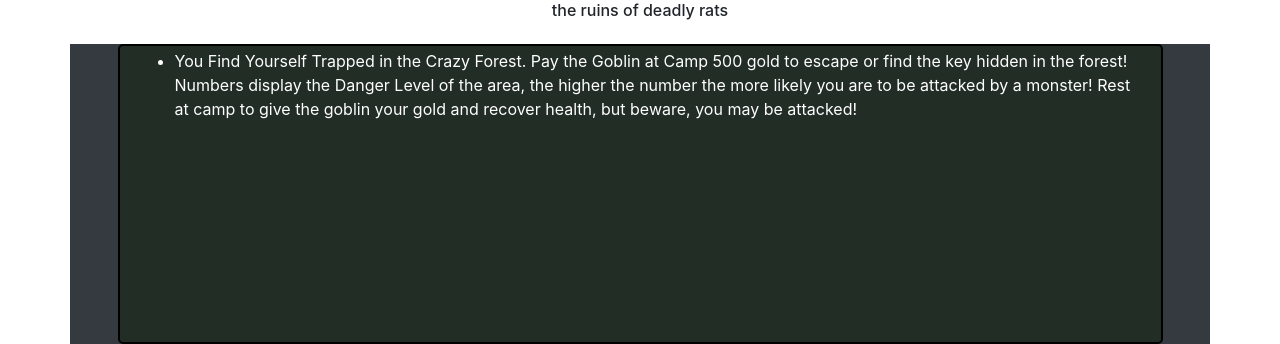
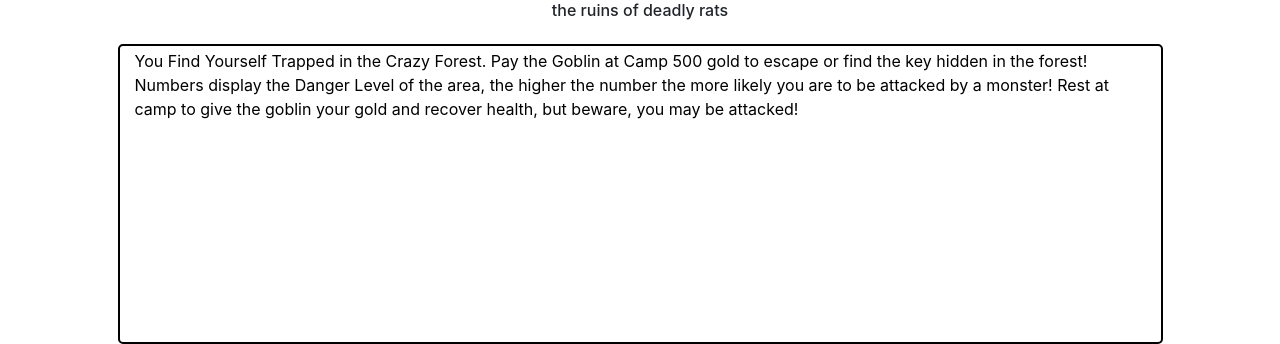
Before and after one commit to KNJour/crazy_forest, a Django app: page / in a window 1280 px wide. Shown: the part 888-1232 px from the top of the page. Run offline with Django 3.2, Linux system fonts and the light colour scheme; some libraries are stand-ins or nearby versions; some web fonts are replaced.

Commit message:
game is completable, if not a bit easy

```diff
--- a/game/static/css/style.css
+++ b/game/static/css/style.css
@@ -1,6 +1,5 @@
 body {
     font-family: 'Yusei Magic', sans-serif;
-    background-color: #222d26;
 }
 
 .direction-img {
@@ -13,8 +12,6 @@ body {
 .direction-row {
     height: 100px;
 }
-.main-contain {
-}
 
 .gold {
     color: #ffd700;
@@ -23,8 +20,6 @@ body {
 .activity-log {
     height: 300px;
     overflow: scroll;
-    background-color: #222d26;
-    color: #e3e3e3;
     border: 2px solid black;
     border-radius: 5px;
     padding: 3px;
--- a/game/templates/index.html
+++ b/game/templates/index.html
@@ -32,8 +32,8 @@
             <div class="col-4"></div>
             <div class="col-4 text-center">
                 <div class="info-wrapper carousel-caption">
-                    <h3 class="info" style="color:{{request.session.left.color}}">Danger: {{request.session.left.danger}}</h3>
-                    <h3 class="gold info">Gold: {{request.session.left.gold}}</h3>
+                    <h3 class="info" style="color:{{request.session.up.color}}">Danger: {{request.session.up.danger}}</h3>
+                    <h3 class="gold info">Gold: {{request.session.up.gold}}</h3>
                 </div>
                 <form action="/search" method="post">
                     {% csrf_token %}
@@ -97,14 +97,12 @@
             <div class="col-4"></div>
         </div>
         <!-- TEXT DISPLAY -->
-        <div class="row d-flex justify-content-center bg-dark mt-3">
+        <div class="row d-flex justify-content-center mt-3">
 
             <div class="col-11 activity-log">
-                <ul>
                     {% for event in event_log reversed%}
-                    <li style="color:{{event.color}};">{{event.message}}</li>
+                    <p style="color:{{event.color}};" class="event-text">{{event.message}}</p>
                     {% endfor %}
-                </ul>
             </div>
         </div>
     </div>
--- a/game/views.py
+++ b/game/views.py
@@ -4,13 +4,13 @@ import random
 status = "green"
 area_list = ['forest', 'castle', 'village', 'temple', 'field', 'swamp', 'bog', 'river', 'stream', 'woods', 'cave', 'mountain', 'valley', 'desert', 'oasis', 'dungeon', 'ruins', 'graveyard', 'cemetery', 'tomb', 'crypt', 'catacombs',]
 
-adjective_list = ['forbidden', 'haunted', 'seemingly-friendly', 'mysterious', 'ominous', 'dark', 'enchanted', 'magical', 'totally cool', 'very very not cool', 'spooky', 'scary', 'creepy', 'deadly', 'dangerous', 'unsettling', 'lovely', 'gross', 'wet', 'colorful', 'lame-looking', 'cursed', 'smelly', 'cold', 'scorching', 'rad as hell', 'boring', 'dull', 'dank', 'bright', 'offputting', 'nondescript', 'fun', 'not fun', 'unfun', 'uncool', 'cool', 'uninteresting', 'interesting', 'unremarkable', 'remarkable', 'unmemorable', 'memorable', 'forgettable', 'angry', 'fierce', 'pure evil', 'probably not that bad', 'man-eating', 'nuclear' 'bananas', 'brain eating', 'lame']
+adjective_list = ['forbidden', 'haunted', 'seemingly-friendly', 'mysterious', 'ominous', 'dark', 'enchanted', 'magical', 'totally cool', 'very very not cool', 'spooky', 'scary', 'creepy', 'deadly', 'dangerous', 'unsettling', 'lovely', 'gross', 'wet', 'colorful', 'lame-looking', 'cursed', 'smelly', 'cold', 'scorching', 'rad as hell', 'boring', 'dull', 'dank', 'bright', 'offputting', 'nondescript', 'fun', 'not fun', 'unfun', 'uncool', 'cool', 'uninteresting', 'interesting', 'unremarkable', 'remarkable', 'unmemorable', 'memorable', 'forgettable', 'angry', 'fierce', 'pure evil', 'probably not that bad', 'man-eating', 'nuclear', 'bananas', 'brain eating', 'lame']
 
 noun_list = ['fun', 'happiness', 'death', 'cruelty', 'danger', 'coolness', 'lameness', 'time','space', 'the universe', 'the multiverse', 'the void', 'the abyss', 'the beyond', 'the unknown', 'the unknowable', 'the unnameable', 'the unpronounceable', 'fury', 'love', 'solitude', 'togetherness', 'safety', 'lies', 'craziness', 'turtles', 'bananas', 'brains', 'life', 'ice', 'fire', 'water', 'earth', 'air', 'the elements', 'harmony', 'impeccable style']
 
 monster_list = ['goblin', 'orc', 'ogre', 'troll', 'dragon', 'giant', 'spider', 'rat', 'snake', 'giant_snake', 'bat', 'giant frog', 'lizard', 'scorpion', 'crab', 'flying fish', 'bird', 'giant worm', 'giant ant', 'giant bee', 'giant wasp', 'giant mosquito', 'centipede', 'millipede', 'slug', 'snail', 'octopus', 'squid', 'jellyfish', 'amoeba', 'mushroom', 'plant', 'talking tree', 'fairy', 'elf', 'dwarf', 'turtle', 'giraffe', 'B52 Bomber', 'cat', 'dog', 'wolf', 'bear', 'lion', 'tiger', 'shark', 'whale', 'dolphin', 'seal', 'walrus', 'penguin', 'polar bear', 'panda', 'koala', 'kangaroo', 'sloth', 'sasquatch', 'yeti', 'unicorn', 'hippogriff', 'griffin', 'phoenix', 'hydra', 'chimera', 'minotaur', 'cyclops', 'medusa', 'sphinx', 'kraken', 'leviathan', 'loch ness monster', 'mothman']
 
-good_verbs = ['helped', 'aided', 'assisted', 'healed', 'cured', 'rescued', 'protected', 'defended', 'guarded', 'shield' 'assisted', 'helped', 'saved']
+good_verbs = ['helped', 'aided', 'assisted', 'healed', 'cured', 'rescued', 'protected', 'defended', 'guarded', 'shielded', 'assisted', 'helped', 'saved']
 
 attack_verbs = ['attacked', 'somehow clawed', 'eaten alive, screaming', 'mauled', 'savaged', 'preached to about our lord jesus christ', 'screamed at', 'yelled at', 'insulted', 'mocked', 'made fun of', 'laughed at', 'told an untasteful joke', 'told a sad story', 'told a scary story', 'told a very boring story', 'punched', 'kicked', 'farted on', 'spit on', 'peed on', 'pooped on', 'jumped', 'ganked', 'shot', 'ruined your whole worldview', 'pumbled', 'beat up', 'slapped', 'slapped around', 'slapped silly', 'slapped upside the head', 'slapped upside the face', 'slapped upside the butt', 'slapped upside the back', 'almost murdered', 'challenged to a fierce rap battle']
 
@@ -46,15 +46,18 @@ def area_generator():
     return area
 
 def event_generator(danger, gold, monster, name):
-    roll = random.randint(1, 12)
+    roll = random.randint(1, 11)
+    print("roll: " + str(roll) + "danger: " + str(danger)) #debug
     gold_loss = False
     gold_change = 0
+    message = ""
     if random.randint(1, 9) == 1:
         gold_loss = True
         gold_change = -random.randint(1, 25)
         gold_change = gold_change
 
     if roll <= danger:
+        print("bad event")
         color = 'red'
         health_change = random.randint(3, 35)
         event_format = random.randint(1, 5)
@@ -67,8 +70,10 @@ def event_generator(danger, gold, monster, name):
             message = "while exploring " + name + " you were " + random.choice(attack_verbs) + " by a " + monster + " and lost " + str(health_change) + " health!"
         if gold_loss:
             message += " You also lost " + str(gold_change) + " gold!"
-        health_change = -health_change
+            health_change = -health_change
+        # good events
     else:
+        print("good event")
         extra_gold = False
         extra_gold_value = 0
         health_change = 0
@@ -87,7 +92,7 @@ def event_generator(danger, gold, monster, name):
             message = "while exploring " + name + " you encountered a " + random.choice(adjective_list) + " " + monster + "! It fed you and you gained " + str(gained_health) + " health! You also found " + str(gold) + " gold!"
         if event_format == 4:
             gold = round(gold / 2)
-            message = "You found " + str(gold) + " gold! But then you encountered a group of" + random.choice(adjective_list) + " " + monster + "s who took half of it!"
+            message = "You found " + str(gold) + " gold! But then you encountered a group of " + random.choice(adjective_list) + " " + monster + "s who took half of it!"
         gold_change = gold
         if extra_gold:
             message += " Afterwards you also found " + str(extra_gold_value) + " gold!"
@@ -101,16 +106,19 @@ def event_generator(danger, gold, monster, name):
     return data
 intro = {
             'message': "You Find Yourself Trapped in the Crazy Forest. Pay the Goblin at Camp 500 gold to escape or find the key hidden in the forest! Numbers display the Danger Level of the area, the higher the number the more likely you are to be attacked by a monster! Rest at camp to give the goblin your gold and recover health, but beware, you may be attacked!",
-            'color': "white"
+            'color': "black"
         }
 
-event_log = [intro]
 
 def index(request):
-    # checks if session has gold amount or health then assigns default value
+    if not request.session.get('event_log'):
+        request.session['event_log'] = [intro]
     if 'event' in request.session:
-        event_log.append(request.session['event'])
+        request.session['event_log'].append(request.session['event'])
+        request.session.save()
     if 'gold' not in request.session:
+        request.session['gold'] = 0
+    if request.session['gold'] < 0:
         request.session['gold'] = 0
     if 'health' not in request.session:
         request.session['health'] = 100
@@ -129,10 +137,14 @@ def index(request):
     # updates data dictionary with session values
     data = {
         'statuscolor': status,
-        'event_log': event_log,
+        'event_log': request.session['event_log'],
     }
-
-    print(data['statuscolor'])
+    if request.session['health'] <= 0:
+        game_over = {
+            'message': "You Died! Game Over!",
+            'color': "red"
+        }
+        data.event_log = [game_over]
     return render(request, 'index.html', data)
 
 def search(request):
@@ -151,10 +163,32 @@ def search(request):
     return redirect('/')
 
 def camp(request):
-    request.session['event'] = {
-        'message': "You Rest at Camp and Recover 50 Health",
-        'color': "white"
-    }
+    if request.session['gold'] >= 500:
+        request.session['gold'] -= 500
+        request.session['event'] = {
+            'message': "You Give the Goblin 500 Gold and He Lets You Leave the Crazy Forest! YOU WIN press restart to play again or keep searching!",
+            'color': "green"
+        }
+    else:
+        roll = random.randint(1, 10)
+        if roll <= 2:
+            request.session['event'] = {
+                'message': "The Goblin is not happy with your offer and attacks you! You Lose 30 Health!",
+                'color': "red",
+            }
+            request.session['health'] -= 40
+        elif roll <= 5:
+            request.session['event'] = {
+                'message': "The Goblin is not happy with your offer and attacks you! You Lose 15 Health!",
+                'color': "red",
+            }
+            request.session['health'] -= 15
+        else:
+            request.session['event'] = {
+                'message': "You Rest at Camp and Recover 50 Health",
+                'color': "white"
+            }
+            request.session['health'] += 50
     return redirect('/')
 
 def restart(request):
```
Also changed, not shown: db.sqlite3.
